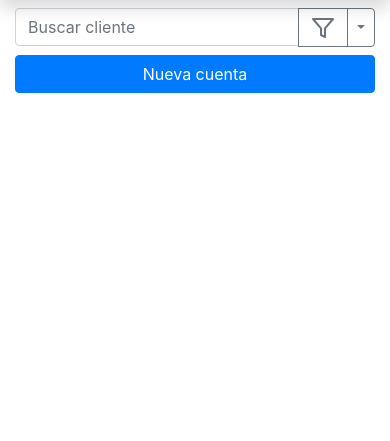
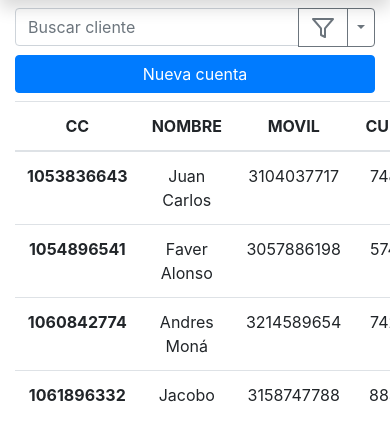
Before and after one commit to jhcarlos8888/ProyectoControlTigoVentas, a PHP site: page /plantilla.php in a window 390 px wide. Shown: the part 142-583 px from the top of the page. Run offline with PHP 8.4, Linux system fonts and the light colour scheme; some libraries are stand-ins or nearby versions.

Commit message:
responsive form added in plantilla.php part

```diff
--- a/plantilla.php
+++ b/plantilla.php
@@ -26,11 +26,60 @@
 						      <span class="sr-only">Toggle Dropdown</span>
 						    </button>
 						    <div class="dropdown-menu">
-				      <a class="dropdown-item" href="#">Action</a>
-				      <a class="dropdown-item" href="#">Another action</a>
+						      <a class="dropdown-item" href="#">Cedula</a>
+						      <a class="dropdown-item" href="#">Cuenta</a>
 						    </div>
 						  </div>
 						</div>
+
+		    </div>
+
+		    <div class="col-12 order-3 table-responsive">
+
+		    	 <table class="table table-hover">
+				  <thead>
+				    <tr>
+				      <th scope="col">CC</th>
+				      <th scope="col">NOMBRE</th>
+				      <th scope="col">MOVIL</th>
+				      <th scope="col">CUENTA</th>
+				      <th scope="col">ESTADO</th>
+				    </tr>
+				  </thead>
+				  <tbody>
+				    <tr>
+				      <th scope="row">1053836643</th>
+				      <td>Juan Carlos</td>
+				      <td>3104037717</td>
+				      <td>748925</td>
+				      <td>Activo</td>
+				    </tr>
+				    <tr>
+				      <th scope="row">1054896541</th>
+				      <td>Faver Alonso</td>
+				      <td>3057886198</td>
+				      <td>574892</td>
+				      <td>Activo</td>
+				    </tr>
+				    <tr>
+				      <th scope="row">1060842774</th>
+				      <td>Andres Moná</td>
+				      <td>3214589654</td>
+				      <td>742598</td>
+				      <td>Activo</td>
+				    </tr>
+				    <tr>
+				      <th scope="row">1061896332</th>
+				      <td>Jacobo</td>
+				      <td>3158747788</td>
+				      <td>885466</td>
+				      <td>Retirado</td>
+				    </tr>
+				  </tbody>
+				</table>
+
+		    </div>
+
 
 	</div>
 
```
Lines whose indentation alone changed are shown as unchanged.
